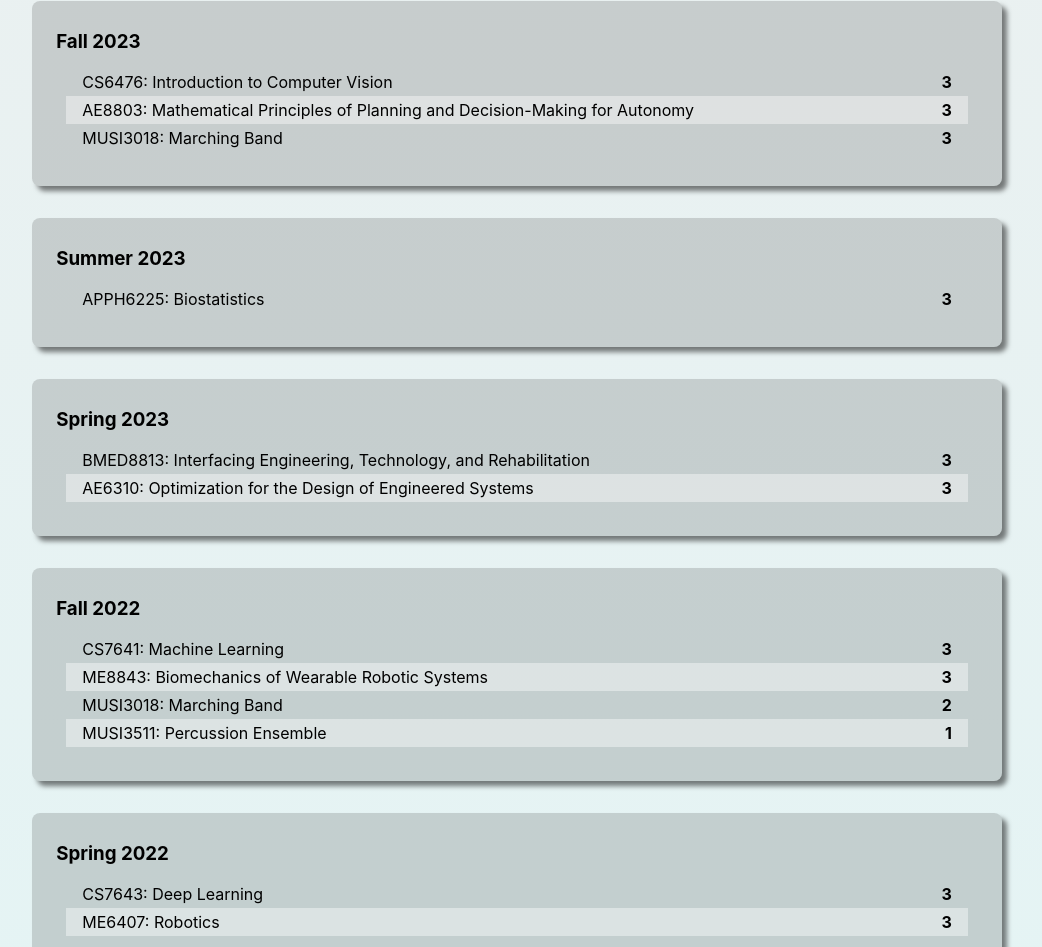
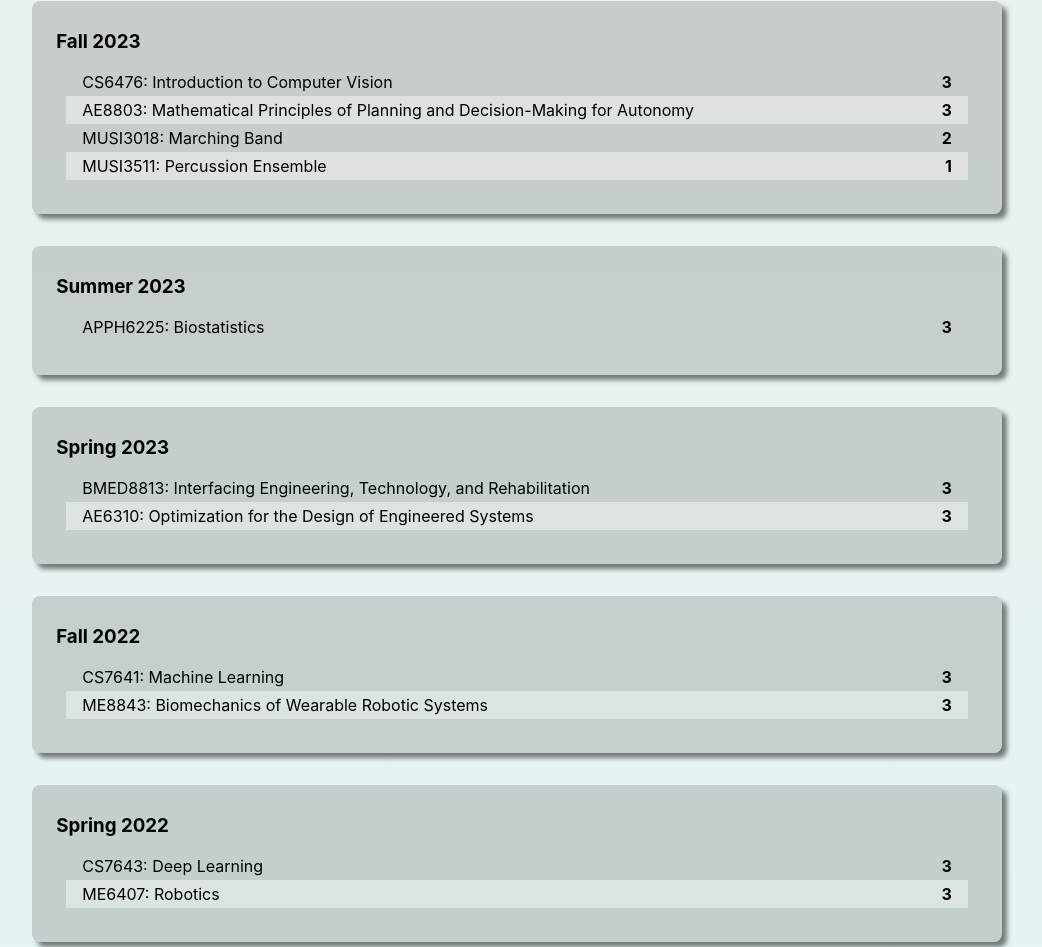
Before and after one commit to CarlosCarras/CarlosCarras.github.io, a React (Create React App) app: page /coursework in a window 1280 px wide. Shown: the part 857-1804 px from the top of the page, without its empty margins (123-1165 px from the left). Built offline with nearby package versions, Linux system fonts and the light colour scheme.

Commit message:
:memo: updated content error in coursework

```diff
--- a/src/views/Coursework/Coursework.js
+++ b/src/views/Coursework/Coursework.js
@@ -23,8 +23,6 @@ const GRAD_COURSEWORK = [
         coursework: [
                 {course: "CS7641: Machine Learning", credits: 3},
                 {course: "ME8843: Biomechanics of Wearable Robotic Systems", credits: 3},
-                {course: "MUSI3018: Marching Band", credits: 2},
-                {course: "MUSI3511: Percussion Ensemble", credits: 1},
         ],
     },
     {
@@ -45,7 +43,8 @@ const GRAD_COURSEWORK = [
         coursework: [
                 {course: "CS6476: Introduction to Computer Vision", credits: 3},
                 {course: "AE8803: Mathematical Principles of Planning and Decision-Making for Autonomy", credits: 3},
-                {course: "MUSI3018: Marching Band", credits: 3},
+                {course: "MUSI3018: Marching Band", credits: 2},
+                {course: "MUSI3511: Percussion Ensemble", credits: 1},
         ],
     },
     {
```
